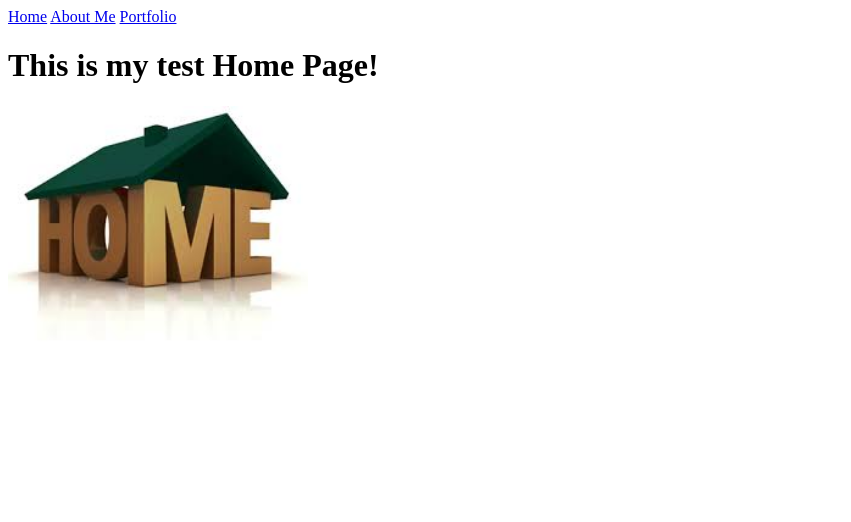
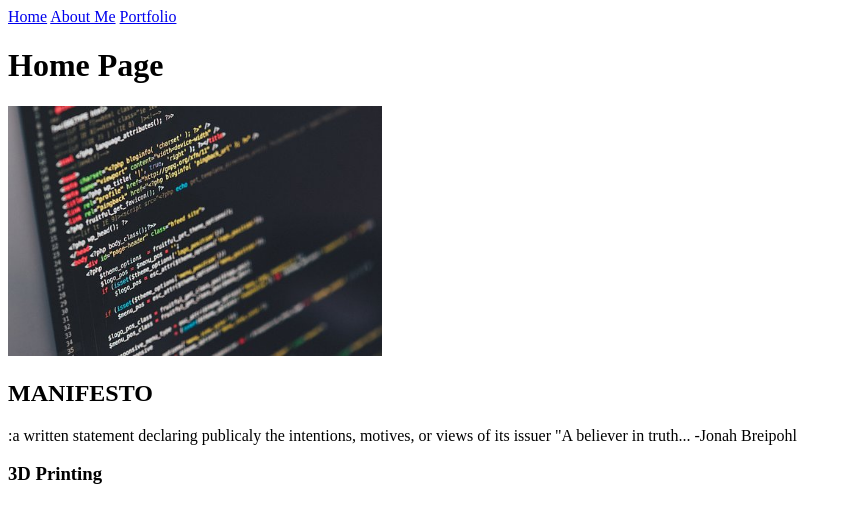
Before and after one commit to jbreipohl/jbreipohl.github.io, a plain HTML site: page my_website/index.html in a window 1280 px wide. Shown: the whole page, without its empty margins (0-851 px from the left). Drawn offline with Linux system fonts and the light colour scheme.

Commit message:
update9/27/2017

```diff
--- a/my_website/index.html
+++ b/my_website/index.html
@@ -8,7 +8,12 @@
     <a href="index.html">Home</a>
     <a href="aboutme.html">About Me</a>
     <a href="portfolio.html">Portfolio</a>
-    <h1>This is my test Home Page!</h1>
-    <img src="images/home.jpg" height="250">
+    <h1>Home Page</h1>
+    <img src="images/code.jpg" height="250">
+    <h2>MANIFESTO</h2>
+    <p1>:a written statement declaring publicaly the intentions, motives, or views of its issuer
+        "A believer in truth...       -Jonah Breipohl
+    <h3>3D Printing</h3>
+    <a>        </a>
   </body>
 </html>
```
Also changed, not shown: my_website/aboutme.html (+2 -2 lines), my_website/portfolio.html (+1 -2 lines), my_website/images/code.jpg (added), my_website/images/home.jpg (deleted), my_website/images/portfolio.jpg (deleted).
